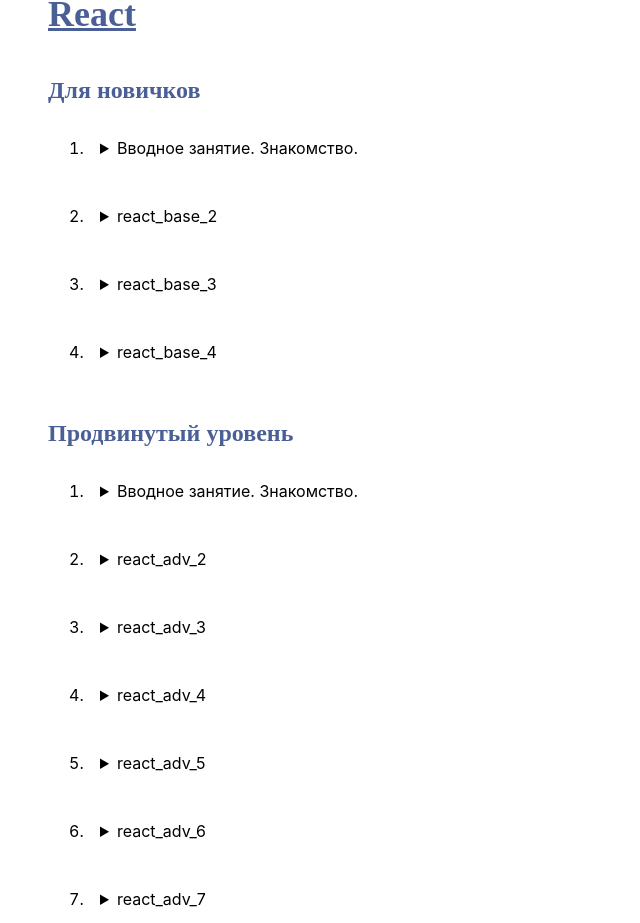
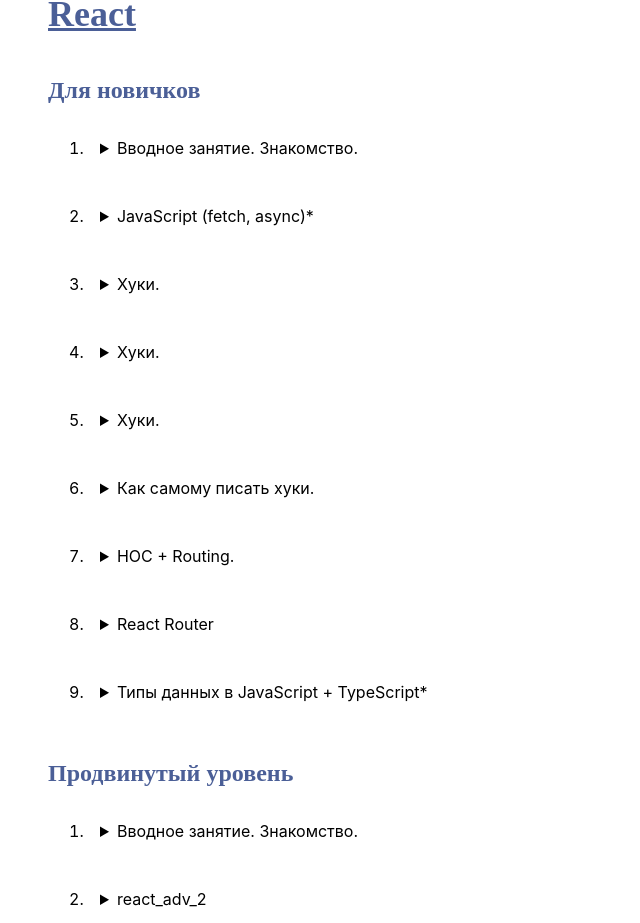
Before and after one commit to dariadia/frontend-courses, a React (Create React App) app: page / in a window 1280 px wide. Shown: the part 348-1271 px from the top of the page, without its empty margins (0-640 px from the left). Built offline with nearby package versions, Linux system fonts and the light colour scheme.

Commit message:
add courses

```diff
--- a/src/App.js
+++ b/src/App.js
@@ -41,7 +41,7 @@
   const { t } = useTranslation()
   return (<section className="course-section"><h3>React</h3>
     <h4>{t('react_base')}</h4>
-    <ol>{[1, 2, 3, 4].map(item => <li key={item}>
+    <ol>{[1, 2, 3, 4, 5, 6,7,8,9].map(item => <li key={item}>
       <details>
         <summary>{t(`react_base_${item}`)}</summary>
         <div>{t(`react_base_${item}_details`)}</div>
--- a/src/i18n.js
+++ b/src/i18n.js
@@ -20,7 +20,23 @@
       react_base: "Для новичков",
       react_adv: "Продвинутый уровень",
       react_base_1: "Вводное занятие. Знакомство.",
-      react_base_1_details: "Определяем цели обучения, оценка текущего уровня знаний (*). Вводная лекция про React, что такое библиотека и чем она отличается от фреймворка.",
+      react_base_1_details: "Определяем цели обучения, оценка текущего уровня знаний (*). Вводная лекция про React, что такое библиотека и чем она отличается от фреймворка. В чём отличие state от props. Идемпотентные функции.",
+      react_base_3: "Хуки.",
+      react_base_3_details: "Знакомимся с hook-ами в React: useState, useEffect. Для чего нужны, как работают, как использовать в паре.",
+      react_base_2: "JavaScript (fetch, async)*",
+      react_base_2_details: "Полезно повторить перед изучением хука useEffect. Как работает fetch, как можно получать данные через API, настройка и запросов, асинхронные функции. *Наличие этого урока в программе обсуждается лично со студентом.",
+      react_base_4: "Хуки.",
+      react_base_4_details: "Продолжаем изучать хуки. useReducer, useContext, useEventEffect, useRef.",
+      react_base_5: "Хуки.",
+      react_base_5_details: "Продолжаем изучать хуки. useMemo, useCallback, useReducer.",
+      react_base_6: "Как самому писать хуки.",
+      react_base_6_details: "Как и для чего они нужны.",
+      react_base_7: "HOC + Routing.",
+      react_base_7_details: "Что такое функции высшего порядка, для чего они нужны. Вводный урок по React Router.",
+      react_base_8: "React Router",
+      react_base_8_details: "Виды роутеров: какой использовать для моего приложения? Плюсы и минусы в проекте. Опционально Next.js + что такое SSR",
+      react_base_9: "Типы данных в JavaScript + TypeScript*",
+      react_base_9_details: "Урок по желанию студента. Какие типы данных есть в JavaScript, например, а вы знали, что typeof NaN (not a number) === 'number'? ",
       react_adv_1: "Вводное занятие. Знакомство.",
       react_adv_1_details: "Определяем цели обучения, оценка текущего уровня знаний (*).",
     }
```
